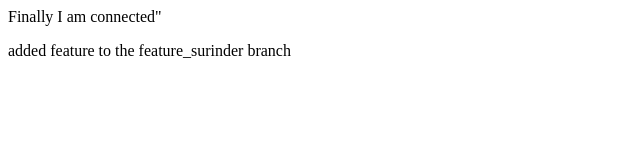
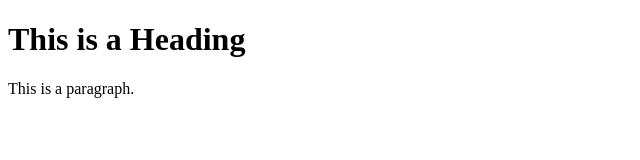
Before and after one commit to Surinder07/devops, a plain HTML site: page index.html in a window 1280 px wide. Shown: the whole page, without its empty margins (0-640 px from the left). Drawn offline with Linux system fonts and the light colour scheme.

Commit message:
added correct HTML code

```diff
--- a/index.html
+++ b/index.html
@@ -1,3 +1,12 @@
-<p>Finally I am connected"<p>
+<!DOCTYPE html>
+<html>
+<head>
+<title>Page Title</title>
+</head>
+<body>
 
-added feature to the feature_surinder branch
+<h1>This is a Heading</h1>
+<p>This is a paragraph.</p>
+
+</body>
+</html>
```
